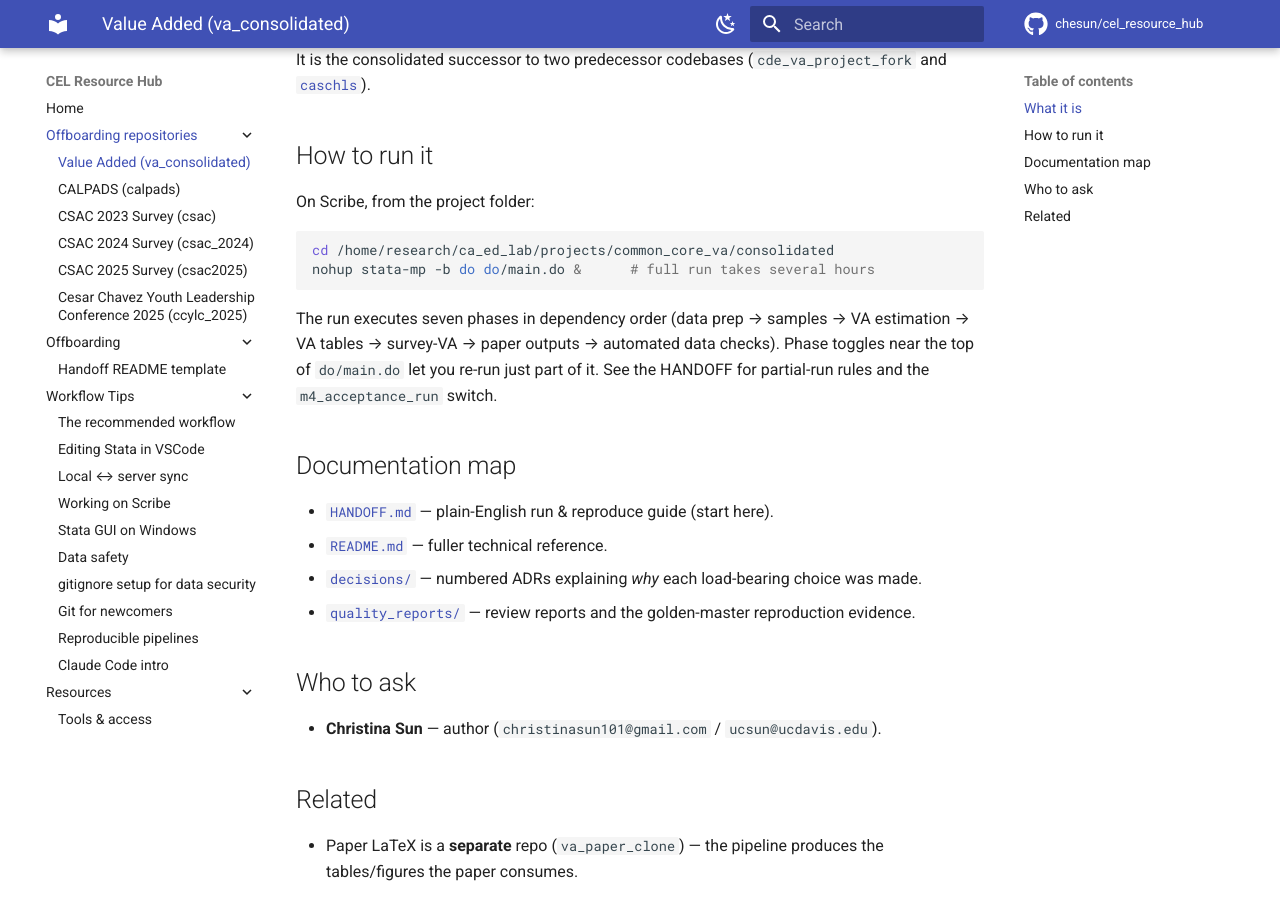
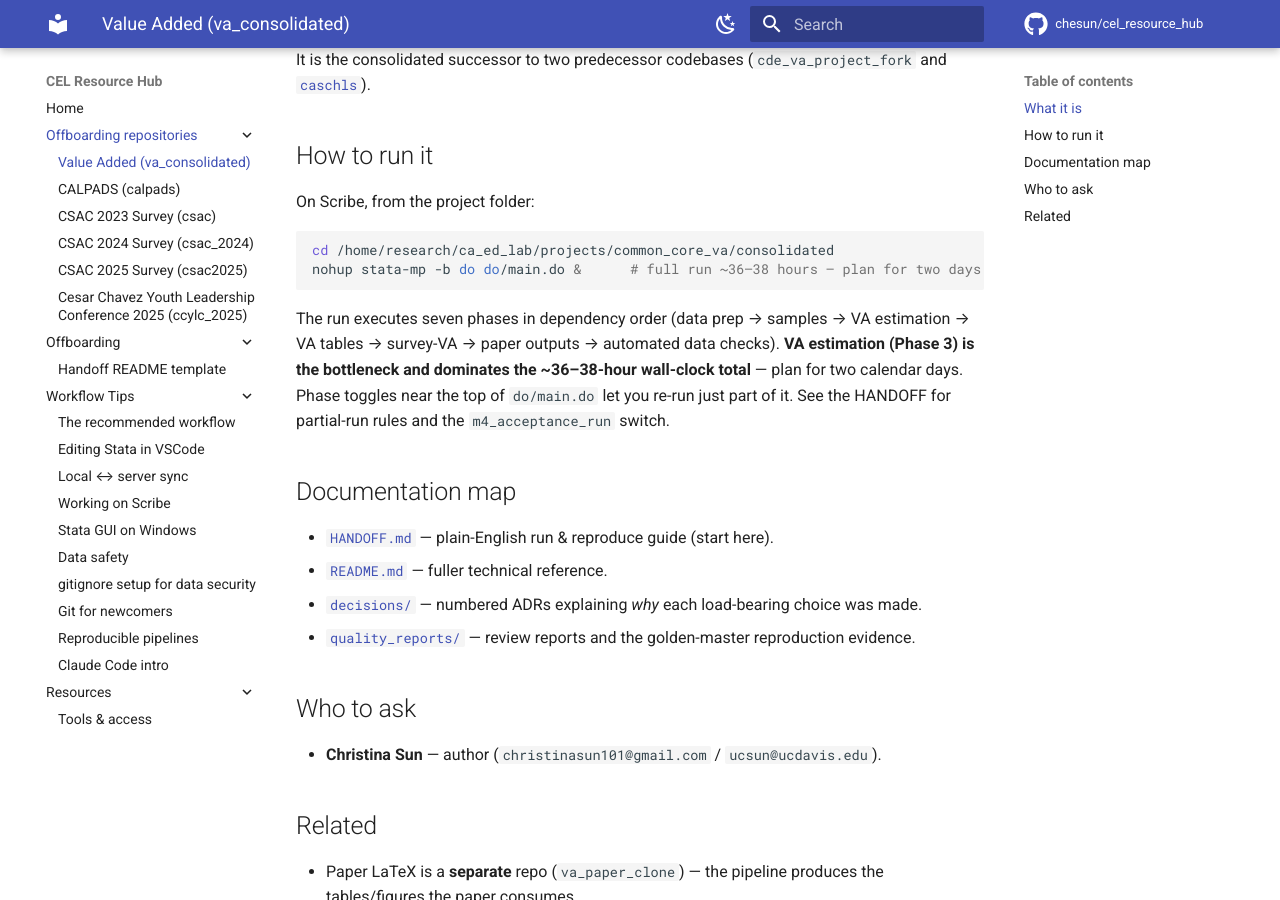
Before and after one commit to chesun/cel_resource_hub, an MkDocs documentation site: the page built from docs/repositories/va-consolidated.md, in a window 1280 px wide and 900 px high, scrolled down 755 px. Built offline with MkDocs 1.6.1 and Material for MkDocs 9.7.7, drawn with Linux system fonts in a browser that asks for light colours; comment, search, counter and statistics services are not loaded.

Commit message:
va_consolidated: real run time (~36-38h; VA estimation is the bottleneck)
Replace the vague 'several hours' with the repo's measured wall-clock
(~36-38h acceptance run) and note Phase 3 (VA estimation) dominates.

mkdocs build --strict: exit 0, no warnings.

Co-Authored-By: Claude Opus 4.8 (1M context) <noreply@anthropic.com>

````diff
--- a/docs/repositories/va-consolidated.md
+++ b/docs/repositories/va-consolidated.md
@@ -31,13 +31,14 @@ On Scribe, from the project folder:
 
 ```bash
 cd /home/research/ca_ed_lab/projects/common_core_va/consolidated
-nohup stata-mp -b do do/main.do &      # full run takes several hours
+nohup stata-mp -b do do/main.do &      # full run ~36–38 hours — plan for two days
 ```
 
 The run executes seven phases in dependency order (data prep → samples → VA estimation →
-VA tables → survey-VA → paper outputs → automated data checks). Phase toggles near the top
-of `do/main.do` let you re-run just part of it. See the HANDOFF for partial-run rules and
-the `m4_acceptance_run` switch.
+VA tables → survey-VA → paper outputs → automated data checks). **VA estimation (Phase 3) is the
+bottleneck and dominates the ~36–38-hour wall-clock total** — plan for two calendar days. Phase
+toggles near the top of `do/main.do` let you re-run just part of it. See the HANDOFF for
+partial-run rules and the `m4_acceptance_run` switch.
 
 ## Documentation map
 
````
